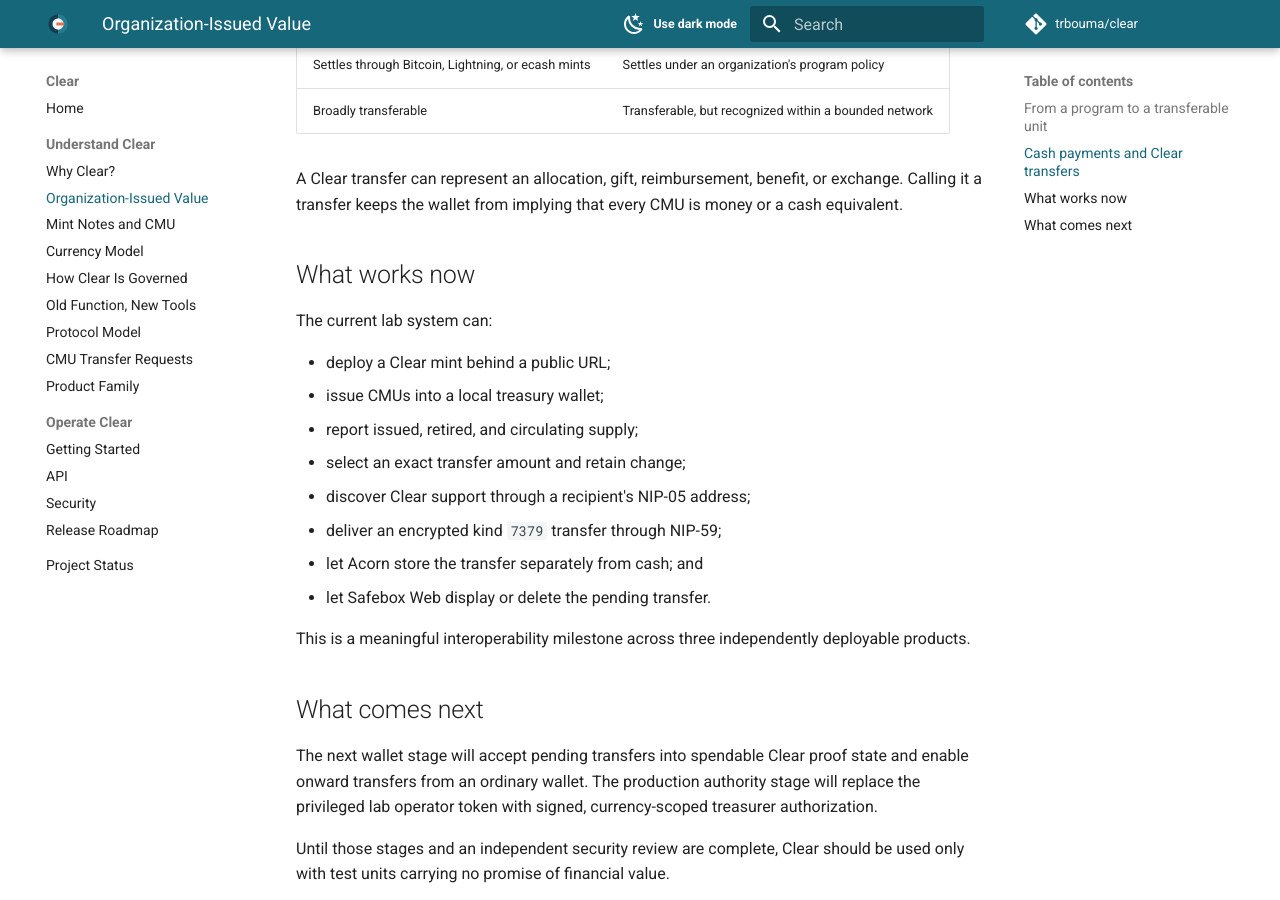
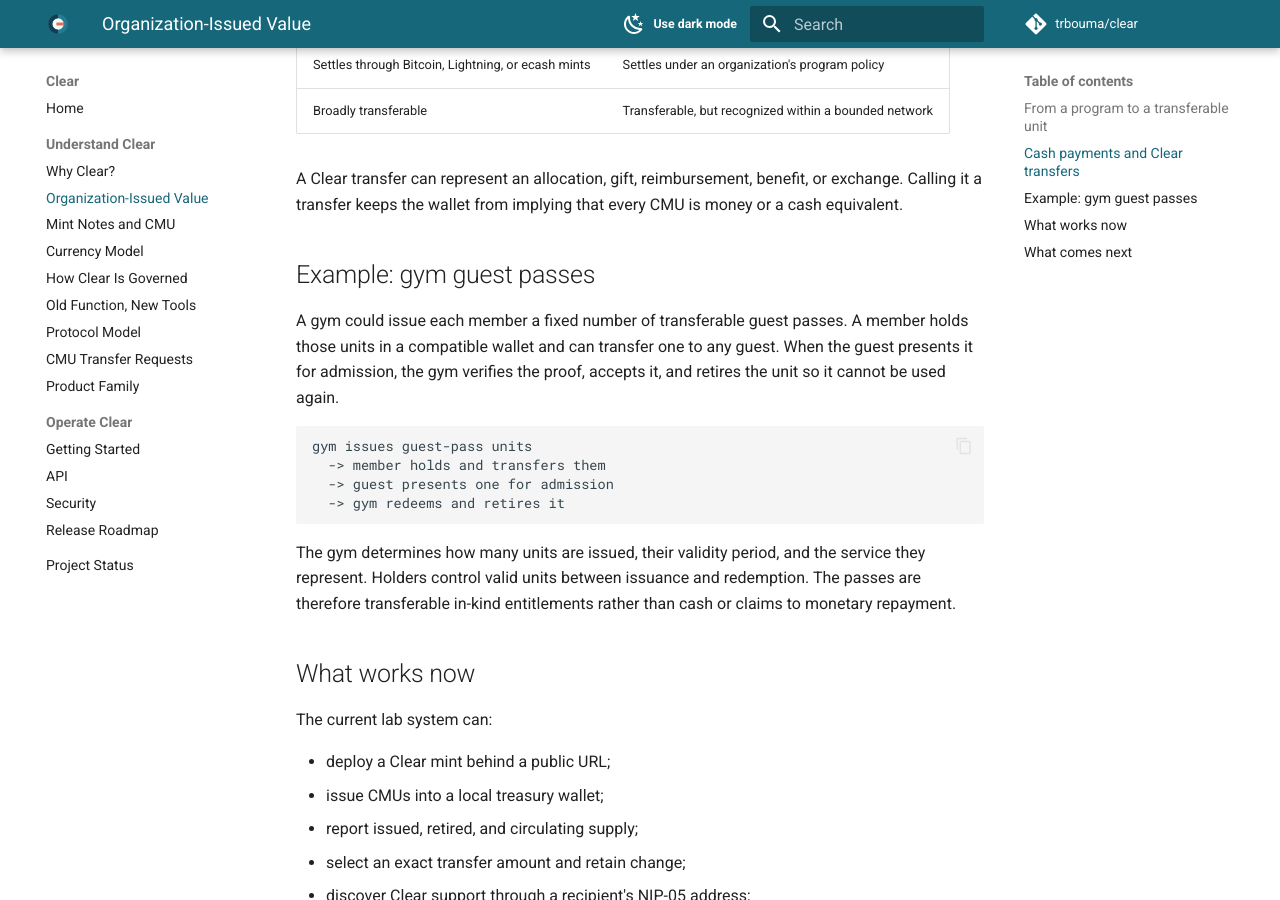
Before and after one commit to trbouma/clear, an MkDocs documentation site: the page built from website/organization-issued-value.md, in a window 1280 px wide and 900 px high, scrolled down 1037 px. Built offline with MkDocs 1.6.1 and Material for MkDocs 9.7.7, drawn with Linux system fonts in a browser that asks for light colours; comment, search, counter and statistics services are not loaded.

Commit message:
add guest pass

````diff
--- a/website/organization-issued-value.md
+++ b/website/organization-issued-value.md
@@ -53,6 +53,25 @@
 exchange. Calling it a transfer keeps the wallet from implying that every CMU
 is money or a cash equivalent.
 
+## Example: gym guest passes
+
+A gym could issue each member a fixed number of transferable guest passes. A
+member holds those units in a compatible wallet and can transfer one to any
+guest. When the guest presents it for admission, the gym verifies the proof,
+accepts it, and retires the unit so it cannot be used again.
+
+```text
+gym issues guest-pass units
+  -> member holds and transfers them
+  -> guest presents one for admission
+  -> gym redeems and retires it
+```
+
+The gym determines how many units are issued, their validity period, and the
+service they represent. Holders control valid units between issuance and
+redemption. The passes are therefore transferable in-kind entitlements rather
+than cash or claims to monetary repayment.
+
 ## What works now
 
 The current lab system can:
````
